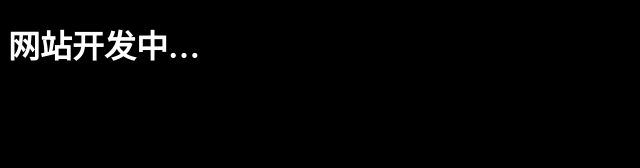
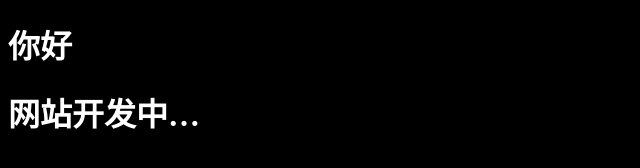
Before and after one commit to bilixiaoyi/pubgm, a plain HTML site: page index.html in a window 1280 px wide. Shown: the whole page, without its empty margins (0-640 px from the left). Drawn offline with Linux system fonts and the light colour scheme.

Commit message:
Update index.html

```diff
--- a/index.html
+++ b/index.html
@@ -9,7 +9,8 @@
      *{background-color:black;}
      h1,h3{color:white;font-family:zh-cn.ttf;}
     </style>
-	<h1>网站开发中…</h1>
+      <h1>你好</h1>
+      <h1>网站开发中…</h1>
 
   </body>
 </html>
```
